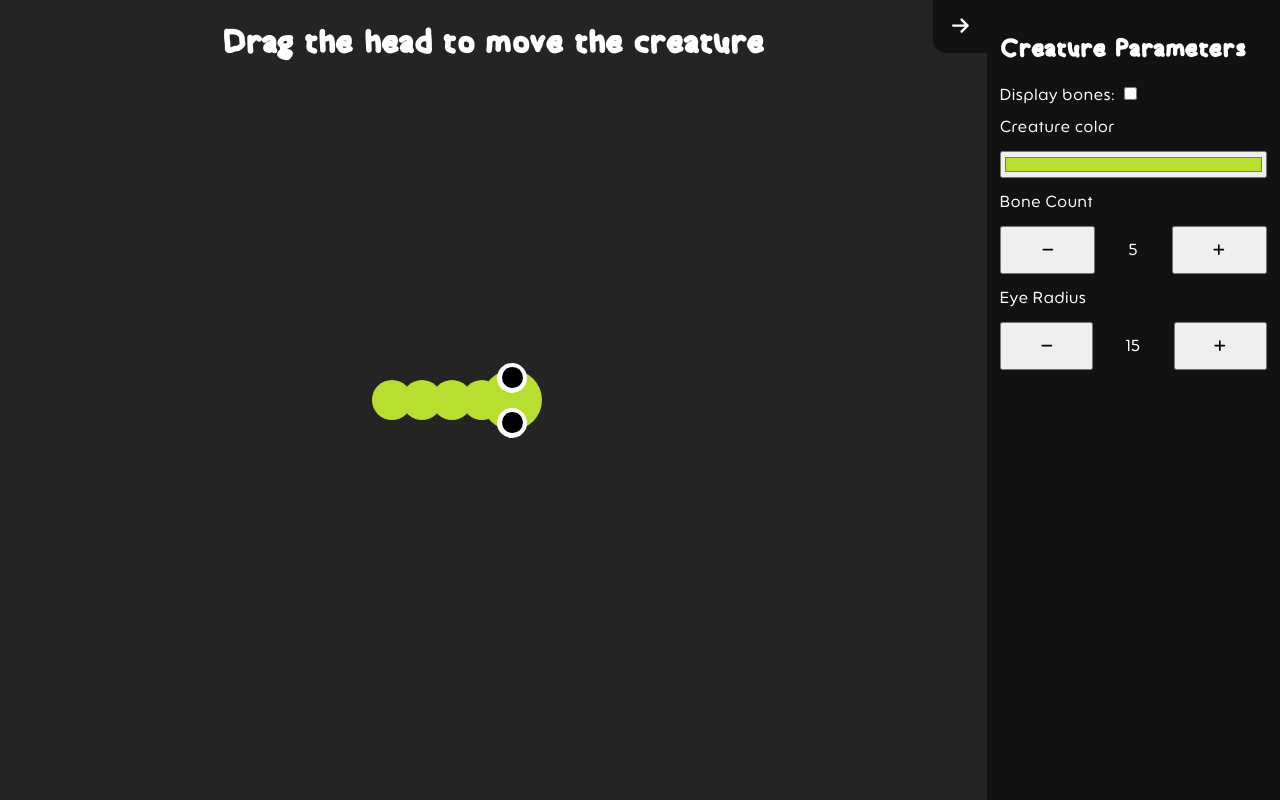
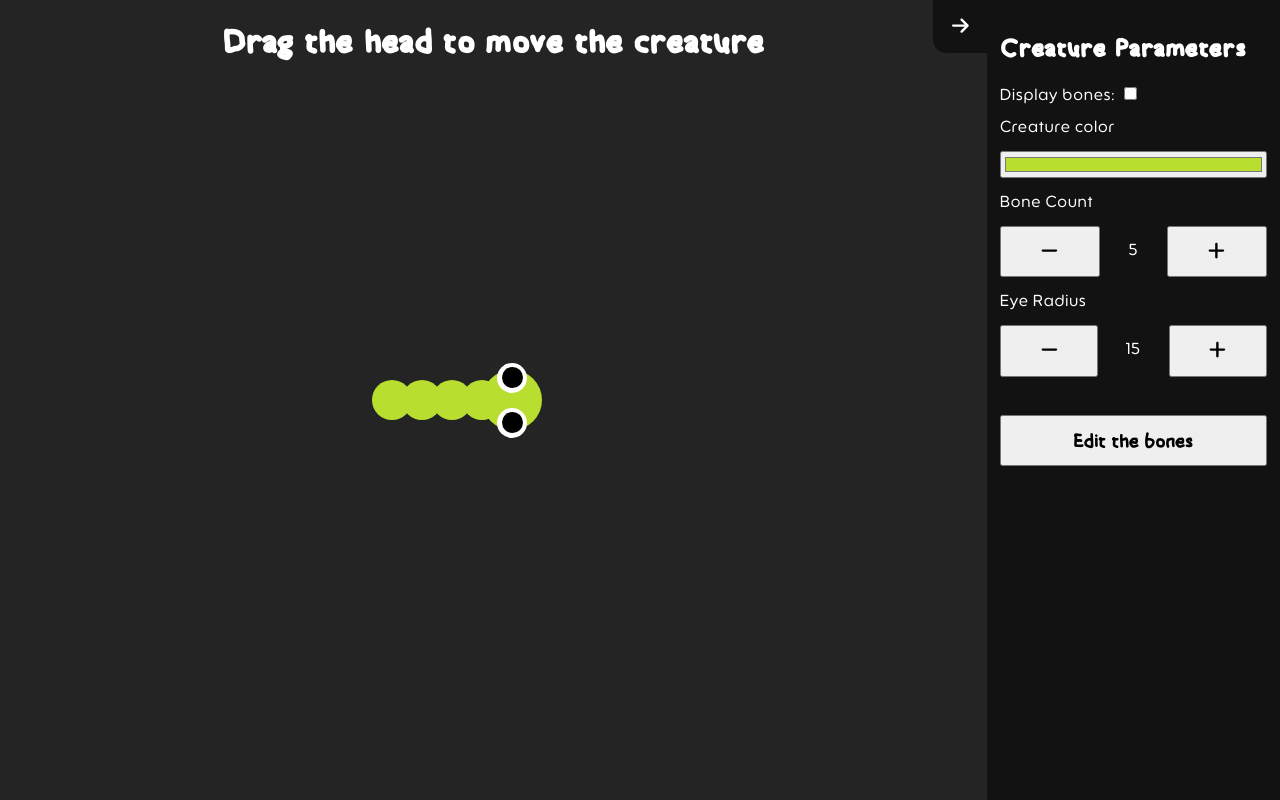
Before and after one commit to DaiF1/CreatureSandbox, a React (Vite) app: page / in a window 1280 px wide. Built offline with nearby package versions, Linux system fonts and the light colour scheme.

Commit message:
feat(app): add edit bones button and lock dnd on edit

```diff
--- a/src/App.css
+++ b/src/App.css
@@ -56,6 +56,10 @@ header {
     flex: 1 1 auto;
 }
 
+#edit-button {
+    margin-top: 2em;
+}
+
 @media screen and (max-width: 900px) {
     #config-panel {
         position: absolute;
--- a/src/App.tsx
+++ b/src/App.tsx
@@ -9,6 +9,7 @@ function App() {
     const [showBones, setShowBones] = useState<boolean>(false);
     const [creatureColor, setCreatureColor] = useState("#B8DE2F");
     const [eyeRadius, setEyeRadius] = useState<number>(15);
+    const [editMode, setEditMode] = useState<boolean>(false);
 
     const mobileRatio = window.innerWidth > 900;
 
@@ -20,7 +21,7 @@ function App() {
                 <h1 id="helper-text">Drag the head to move the creature</h1>
             </header>
 
-            <Creature boneCount={boneCount} showBones={showBones} color={creatureColor} eyeRadius={eyeRadius}></Creature>
+            <Creature boneCount={boneCount} showBones={showBones} color={creatureColor} eyeRadius={eyeRadius} editMode={editMode}></Creature>
 
             <div id="config-panel" style={
                 mobileRatio ?
@@ -65,6 +66,10 @@ function App() {
                         <FontAwesomeIcon icon={faPlus} />
                     </button>
                 </div>
+
+                <div className="config-option">
+                    <button id="edit-button" onClick={() => setEditMode(!editMode)}>{editMode ? "Stop editing" : "Edit the bones"}</button>
+                </div>
             </div>
         </div>
     )
--- a/src/Creature.tsx
+++ b/src/Creature.tsx
@@ -84,9 +84,10 @@ interface CreatureProps {
     showBones: boolean,
     color: string,
     eyeRadius: number,
+    editMode: boolean,
 }
 
-export function Creature({boneCount = 0, showBones = false, color = "", eyeRadius}: CreatureProps) {
+export function Creature({boneCount = 0, showBones = false, color = "", eyeRadius = 0, editMode = false}: CreatureProps) {
     const [headX, setHeadX] = useState<number>(window.innerWidth / 2 -
                                                window.innerWidth * 0.1); // Config panel offset
     const [headY, setHeadY] = useState<number>(window.innerHeight / 2);
@@ -191,18 +192,22 @@ export function Creature({boneCount = 0, showBones = false, color = "", eyeRadiu
                  style={{
                      left: headX - boneRadius,
                      top: headY - boneRadius,
-                     display: showBones ? "block" : "none",
+                     display: showBones || editMode ? "block" : "none",
                  }}
                  onMouseDown={() => {
+                     if (editMode) return;
                      setDragging(true);
                  }}
                  onMouseUp={() => {
+                     if (editMode) return;
                      setDragging(false);
                  }}
                  onTouchStart={() => {
+                     if (editMode) return;
                      setDragging(true);
                  }}
                  onTouchEnd={() => {
+                     if (editMode) return;
                      setDragging(false);
                  }}
                  >
@@ -216,15 +221,19 @@ export function Creature({boneCount = 0, showBones = false, color = "", eyeRadiu
                          backgroundColor: color,
                      }}
                  onMouseDown={() => {
+                     if (editMode) return;
                      setDragging(true);
                  }}
                  onMouseUp={() => {
+                     if (editMode) return;
                      setDragging(false);
                  }}
                  onTouchStart={() => {
+                     if (editMode) return;
                      setDragging(true);
                  }}
                  onTouchEnd={() => {
+                     if (editMode) return;
                      setDragging(false);
                  }}
                  >
@@ -248,7 +257,7 @@ export function Creature({boneCount = 0, showBones = false, color = "", eyeRadiu
                        y={node.y}
                        color={color}
                        radius={node.radius}
-                       showBones={showBones}>
+                       showBones={showBones || editMode}>
                    </ArmatureNode>)
             }
             </div>
--- a/src/index.css
+++ b/src/index.css
@@ -24,6 +24,11 @@ body {
     letter-spacing: 1px;
 }
 
-h1, h2 {
+h1, h2, button {
     font-family: TimKid;
 }
+
+button {
+    padding: 8pt;
+    font-size: 1.2em;
+}
```
